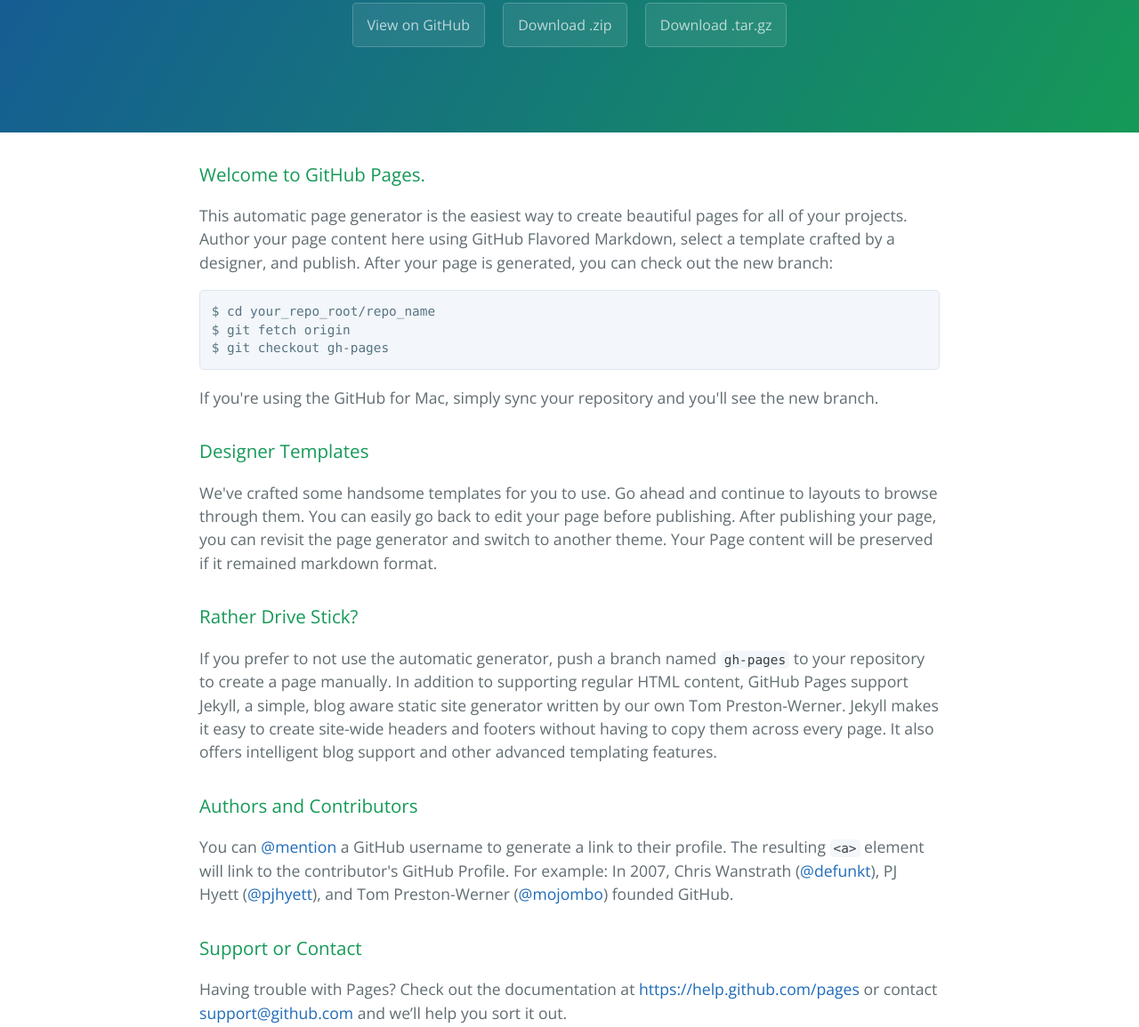
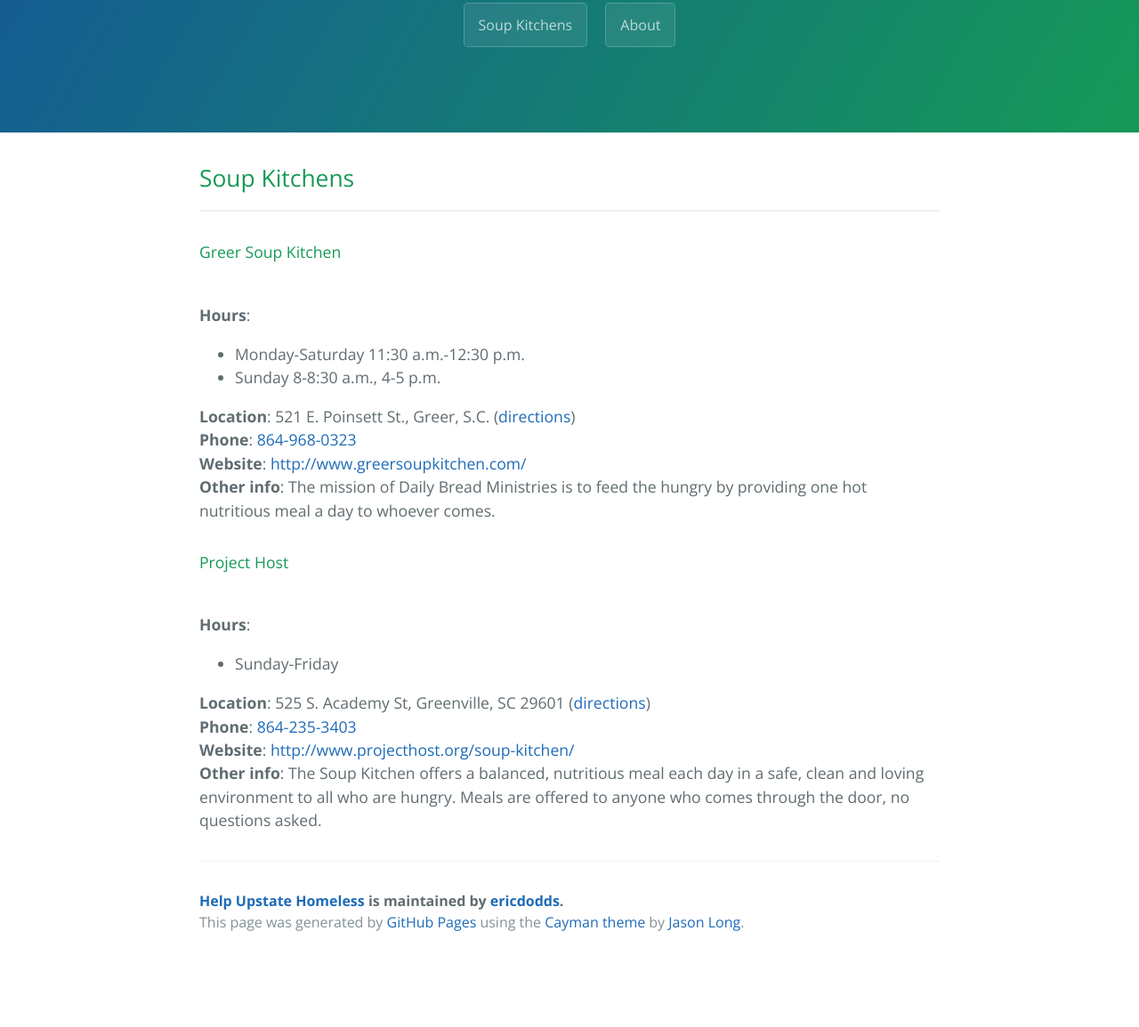
Before and after one commit to ericdodds/help-upstate-homeless, a plain HTML site: page index.html in a window 1280 px wide. Shown: the part 234-1389 px from the top of the page at 89% size. After the commit the page ends 1315 px from the top, so only its background shows below. Drawn offline with nearby package versions, Linux system fonts and the light colour scheme.

Commit message:
on the main page: added soup kitchen content

```diff
--- /dev/null
+++ b/about.html
@@ -0,0 +1,35 @@
+<!DOCTYPE html>
+<html lang="en-us">
+  <head>
+    <meta charset="UTF-8">
+    <title>Help Upstate Homeless by ericdodds</title>
+    <meta name="viewport" content="width=device-width, initial-scale=1">
+    <link rel="stylesheet" type="text/css" href="stylesheets/normalize.css" media="screen">
+    <link href='http://fonts.googleapis.com/css?family=Open+Sans:400,700' rel='stylesheet' type='text/css'>
+    <link rel="stylesheet" type="text/css" href="stylesheets/stylesheet.css" media="screen">
+    <link rel="stylesheet" type="text/css" href="stylesheets/github-light.css" media="screen">
+  </head>
+  <body>
+    <section class="page-header">
+      <h1 class="project-name">Help Upstate Homeless</h1>
+      <h2 class="project-tagline">A collection of resources for helping the homeless in Upstate South Carolina</h2>
+      <a href="#soup-kitchens" class="btn">Soup Kitchens</a>
+      <a href="https://github.com/ericdodds/help-upstate-homeless/zipball/master" class="btn">About</a>
+    </section>
+
+    <section class="main-content">
+      <h2>About this site</h2>
+
+<p>People often want to help the homeless, but many times they don't know which resources already exist. There are a huge number of people providing all types of help to the Upstates homeless and needy. I created this site to collect those resources in a single, easy-to-remember place.</p>
+
+      <footer class="site-footer">
+        <span class="site-footer-owner"><a href="https://github.com/ericdodds/help-upstate-homeless">Help Upstate Homeless</a> is maintained by <a href="https://github.com/ericdodds">ericdodds</a>.</span>
+
+        <span class="site-footer-credits">This page was generated by <a href="https://pages.github.com">GitHub Pages</a> using the <a href="https://github.com/jasonlong/cayman-theme">Cayman theme</a> by <a href="https://twitter.com/jasonlong">Jason Long</a>.</span>
+      </footer>
+
+    </section>
+
+
+  </body>
+</html>
--- a/index.html
+++ b/index.html
@@ -13,43 +13,40 @@
     <section class="page-header">
       <h1 class="project-name">Help Upstate Homeless</h1>
       <h2 class="project-tagline">A collection of resources for helping the homeless in Upstate South Carolina</h2>
-      <a href="https://github.com/ericdodds/help-upstate-homeless" class="btn">View on GitHub</a>
-      <a href="https://github.com/ericdodds/help-upstate-homeless/zipball/master" class="btn">Download .zip</a>
-      <a href="https://github.com/ericdodds/help-upstate-homeless/tarball/master" class="btn">Download .tar.gz</a>
+      <a href="#soup-kitchens" class="btn">Soup Kitchens</a>
+      <a href="about.html" class="btn">About</a>
     </section>
 
     <section class="main-content">
-      <h3>
-<a id="welcome-to-github-pages" class="anchor" href="#welcome-to-github-pages" aria-hidden="true"><span class="octicon octicon-link"></span></a>Welcome to GitHub Pages.</h3>
+      <h2>
+<a id="soup-kitchens" class="anchor" name="soup-kitchens" aria-hidden="true"><span class="octicon octicon-link"></span></a>Soup Kitchens</h2>
 
-<p>This automatic page generator is the easiest way to create beautiful pages for all of your projects. Author your page content here using GitHub Flavored Markdown, select a template crafted by a designer, and publish. After your page is generated, you can check out the new branch:</p>
+<hr>
 
-<pre><code>$ cd your_repo_root/repo_name
-$ git fetch origin
-$ git checkout gh-pages
-</code></pre>
+<h4>Greer Soup Kitchen</h4>
+<p>
+  <br><strong>Hours</strong>:
+    <ul>
+      <li>Monday-Saturday 11:30 a.m.-12:30 p.m.</li>
+      <li>Sunday 8-8:30 a.m., 4-5 p.m.</li>
+    </ul>
+  <strong>Location</strong>: 521 E. Poinsett St., Greer, S.C. (<a href="https://www.google.com/maps/place/521+E+Poinsett+St,+Greer,+SC+29651/@34.935751,-82.218413,17z/data=!3m1!4b1!4m2!3m1!1s0x88582a9c5a2c6fbb:0xa9a6f7f6c3aa1c2c">directions</a>)
+  <br><strong>Phone</strong>: <a href="tel:864-968-0323">864-968-0323</a>
+  <br><strong>Website</strong>: <a href="http://www.greersoupkitchen.com/">http://www.greersoupkitchen.com/</a>
+  <br><strong>Other info</strong>: The mission of Daily Bread Ministries is to feed the hungry by providing one hot nutritious meal a day to whoever comes.
+</p>
 
-<p>If you're using the GitHub for Mac, simply sync your repository and you'll see the new branch.</p>
-
-<h3>
-<a id="designer-templates" class="anchor" href="#designer-templates" aria-hidden="true"><span class="octicon octicon-link"></span></a>Designer Templates</h3>
-
-<p>We've crafted some handsome templates for you to use. Go ahead and continue to layouts to browse through them. You can easily go back to edit your page before publishing. After publishing your page, you can revisit the page generator and switch to another theme. Your Page content will be preserved if it remained markdown format.</p>
-
-<h3>
-<a id="rather-drive-stick" class="anchor" href="#rather-drive-stick" aria-hidden="true"><span class="octicon octicon-link"></span></a>Rather Drive Stick?</h3>
-
-<p>If you prefer to not use the automatic generator, push a branch named <code>gh-pages</code> to your repository to create a page manually. In addition to supporting regular HTML content, GitHub Pages support Jekyll, a simple, blog aware static site generator written by our own Tom Preston-Werner. Jekyll makes it easy to create site-wide headers and footers without having to copy them across every page. It also offers intelligent blog support and other advanced templating features.</p>
-
-<h3>
-<a id="authors-and-contributors" class="anchor" href="#authors-and-contributors" aria-hidden="true"><span class="octicon octicon-link"></span></a>Authors and Contributors</h3>
-
-<p>You can <a href="https://github.com/blog/821" class="user-mention">@mention</a> a GitHub username to generate a link to their profile. The resulting <code>&lt;a&gt;</code> element will link to the contributor's GitHub Profile. For example: In 2007, Chris Wanstrath (<a href="https://github.com/defunkt" class="user-mention">@defunkt</a>), PJ Hyett (<a href="https://github.com/pjhyett" class="user-mention">@pjhyett</a>), and Tom Preston-Werner (<a href="https://github.com/mojombo" class="user-mention">@mojombo</a>) founded GitHub.</p>
-
-<h3>
-<a id="support-or-contact" class="anchor" href="#support-or-contact" aria-hidden="true"><span class="octicon octicon-link"></span></a>Support or Contact</h3>
-
-<p>Having trouble with Pages? Check out the documentation at <a href="https://help.github.com/pages">https://help.github.com/pages</a> or contact <a href="mailto:support@github.com">support@github.com</a> and we’ll help you sort it out.</p>
+<h4>Project Host</h4>
+<p>
+  <br><strong>Hours</strong>:
+    <ul>
+      <li>Sunday-Friday</li>
+    </ul>
+  <strong>Location</strong>: 525 S. Academy St, Greenville, SC 29601 (<a href="https://www.google.com/maps/place/525+S+Academy+St,+Greenville,+SC+29601/@34.845908,-82.412421,17z/data=!3m1!4b1!4m2!3m1!1s0x8858304ad2258403:0xbb124e487cdac78a">directions</a>)
+  <br><strong>Phone</strong>: <a href="tel:864-235-3403">864-235-3403</a>
+  <br><strong>Website</strong>: <a href="http://www.projecthost.org/soup-kitchen/">http://www.projecthost.org/soup-kitchen/</a>
+  <br><strong>Other info</strong>: The Soup Kitchen offers a balanced, nutritious meal each day in a safe, clean and loving environment to all who are hungry. Meals are offered to anyone who comes through the door, no questions asked.
+</p>
 
       <footer class="site-footer">
         <span class="site-footer-owner"><a href="https://github.com/ericdodds/help-upstate-homeless">Help Upstate Homeless</a> is maintained by <a href="https://github.com/ericdodds">ericdodds</a>.</span>
--- a/stylesheets/stylesheet.css
+++ b/stylesheets/stylesheet.css
@@ -110,7 +110,7 @@ a {
   max-width: 100%; }
 .main-content h1, .main-content h2, .main-content h3, .main-content h4, .main-content h5, .main-content h6 {
   margin-top: 2rem;
-  margin-bottom: 1rem;
+  margin-bottom: 0rem;
   font-weight: normal;
   color: #159957; }
 .main-content p {
```
